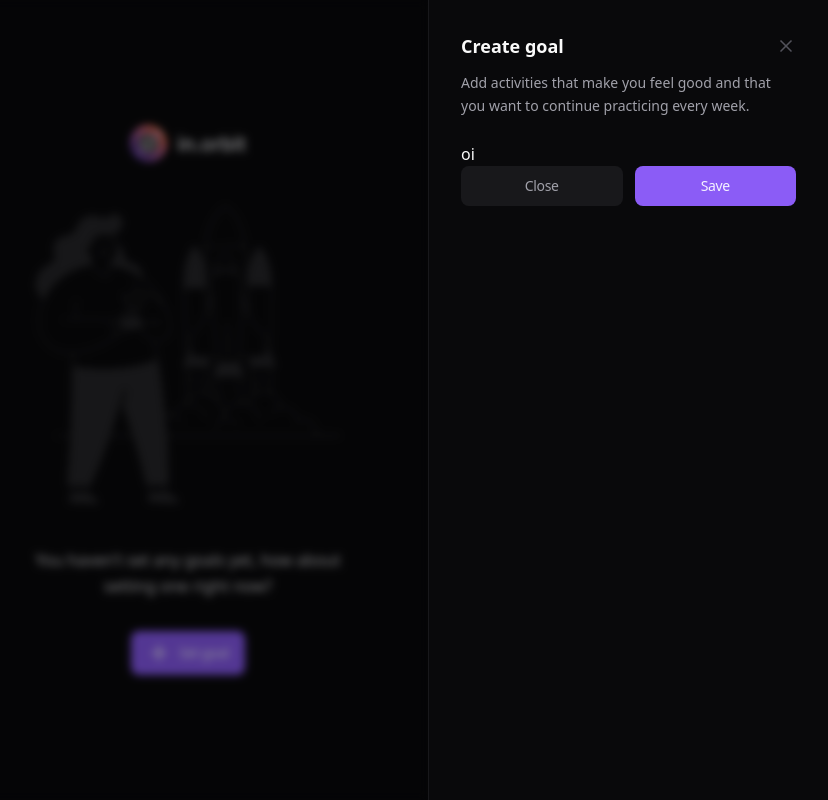
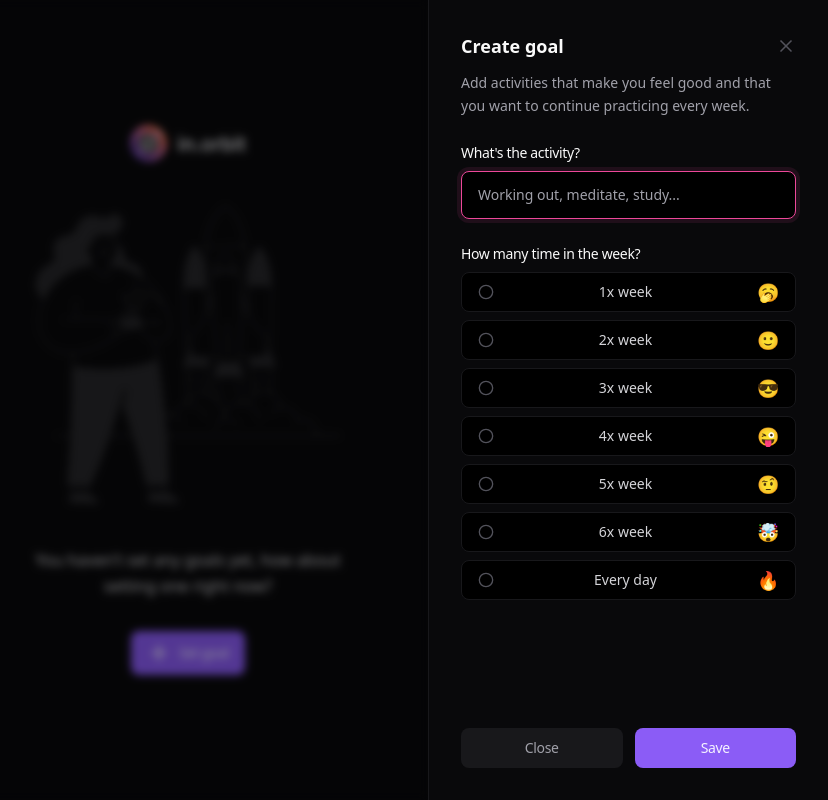
Before and after one commit to celiovjunior/in-orbit-client, a React (Vite) app: page / in a window 1280 px wide. Both pictures are taken after a click on the button "Set goal". Shown: the whole page, without its empty margins (452-1280 px from the left). Built offline with nearby package versions, Linux system fonts and the light colour scheme.

Commit message:
feat: finishing form and setting style for RadioGroupInd. component.

```diff
--- a/src/App.tsx
+++ b/src/App.tsx
@@ -10,6 +10,9 @@ import {
   DialogTrigger,
 } from './components/ui/dialog'
 import { DialogClose } from '@radix-ui/react-dialog'
+import { Label } from './components/ui/label'
+import { Input } from './components/ui/input'
+import { RadioGroup, RadioGroupIndicator, RadioGroupItem } from './radio-group'
 
 export function App() {
   return (
@@ -32,7 +35,7 @@ export function App() {
       </div>
 
       <DialogContent>
-        <div className="flex flex-col gap-6">
+        <div className="flex flex-col gap-6 h-full">
           <div className="flex flex-col gap-3">
             <div className="flex items-center justify-between">
               <DialogTitle>Create goal</DialogTitle>
@@ -47,7 +50,70 @@ export function App() {
             </DialogDescription>
           </div>
           <form className="flex-1 flex flex-col justify-between">
-            <div>oi</div>
+            <div className="flex flex-col gap-6">
+              <div className="flex flex-col gap-2">
+                <Label htmlFor="title">What's the activity?</Label>
+                <Input
+                  id="title"
+                  autoFocus
+                  placeholder="Working out, meditate, study..."
+                />
+              </div>
+              <div className="flex flex-col gap-2">
+                <Label htmlFor="title">How many time in the week?</Label>
+                <RadioGroup>
+                  <RadioGroupItem value="1">
+                    <RadioGroupIndicator />
+                    <span className="text-zinc-300 text-sm font-medium leading-none">
+                      1x week
+                    </span>
+                    <span className="text-lg leading-none">🥱</span>
+                  </RadioGroupItem>
+                  <RadioGroupItem value="1">
+                    <RadioGroupIndicator />
+                    <span className="text-zinc-300 text-sm font-medium leading-none">
+                      2x week
+                    </span>
+                    <span className="text-lg leading-none">🙂</span>
+                  </RadioGroupItem>
+                  <RadioGroupItem value="1">
+                    <RadioGroupIndicator />
+                    <span className="text-zinc-300 text-sm font-medium leading-none">
+                      3x week
+                    </span>
+                    <span className="text-lg leading-none">😎</span>
+                  </RadioGroupItem>
+                  <RadioGroupItem value="1">
+                    <RadioGroupIndicator />
+                    <span className="text-zinc-300 text-sm font-medium leading-none">
+                      4x week
+                    </span>
+                    <span className="text-lg leading-none">😜</span>
+                  </RadioGroupItem>
+                  <RadioGroupItem value="1">
+                    <RadioGroupIndicator />
+                    <span className="text-zinc-300 text-sm font-medium leading-none">
+                      5x week
+                    </span>
+                    <span className="text-lg leading-none">🤨</span>
+                  </RadioGroupItem>
+                  <RadioGroupItem value="1">
+                    <RadioGroupIndicator />
+                    <span className="text-zinc-300 text-sm font-medium leading-none">
+                      6x week
+                    </span>
+                    <span className="text-lg leading-none">🤯</span>
+                  </RadioGroupItem>
+                  <RadioGroupItem value="1">
+                    <RadioGroupIndicator />
+                    <span className="text-zinc-300 text-sm font-medium leading-none">
+                      Every day
+                    </span>
+                    <span className="text-lg leading-none">🔥</span>
+                  </RadioGroupItem>
+                </RadioGroup>
+              </div>
+            </div>
             <div className="flex items-center gap-3">
               <DialogClose asChild>
                 <Button type="button" className="flex-1" variant="secondary">
```
